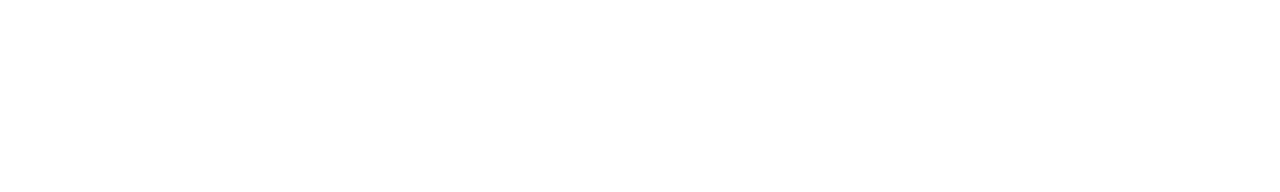
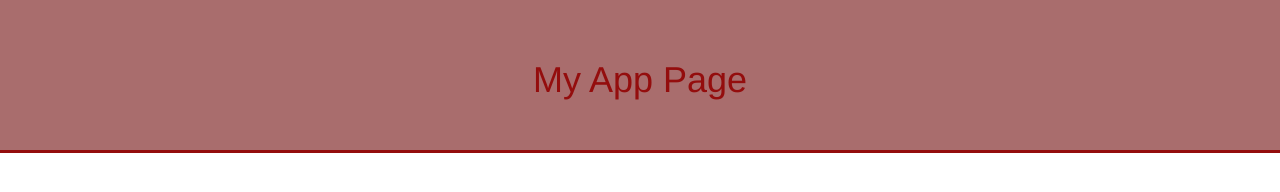
Before and after one commit to berenisser/login_facebook, a plain HTML site: page index.html in a window 1280 px wide. Drawn offline with nearby package versions, Linux system fonts and the light colour scheme.

Commit message:
Styles added

```diff
--- /dev/null
+++ b/assets/css/style.css
@@ -0,0 +1,9 @@
+.color{
+	background-color: #a96d6d;
+	border-bottom: 3px solid #940d0d;
+	padding: 40px 0;
+}
+
+h1{
+	color: #940d0d;
+}
--- a/index.html
+++ b/index.html
@@ -2,17 +2,35 @@
 <html lang="en">
 <head>
 	<meta charset="UTF-8">
-	<title>FAcebook Login</title>
+	<title>Facebook Login</title>
+	<meta name="viewport" content="width=device-width,initial-scale=1.0">
+    <!--typografia-->
+    <link href="https://fonts.googleapis.com/css?family=Raleway" rel="stylesheet">
+    <!-- Compiled and minified CSS -->
+   <!-- <link rel="stylesheet" href="https://cdnjs.cloudflare.com/ajax/libs/materialize/0.99.0/css/materialize.min.css"> -->
+    <link rel="stylesheet" href="https://maxcdn.bootstrapcdn.com/bootstrap/3.3.7/css/bootstrap.min.css">
+    <!--CSS-->
+    <link rel="stylesheet" type="text/css" href="assets/css/style.css">
 </head>
 <body>
+	<!-- Esta parte vino del codigo de boton personalizado -->
 	<div id="fb-root"></div>
 
-	<!-- Codigo del Boton personalizado -->
+	<!-- Estos seran mi maquetación personal -->
+	<header class="container-fluid">
+		<div class="row color">
+			<div class="col-lg-12 col-md-12 text-center">
+				<h1>My App Page</h1>
+			</div>
+		</div>
+	</header>
+
+	<!-- Codigo HTML del Boton personalizado -->
 	<div class="fb-login-button" data-max-rows="1" data-size="large" data-button-type="continue_with" data-show-faces="true" data-auto-logout-link="false" data-use-continue-as="true"></div>
 	<!-- FIN Codigo del Boton personalizado -->
 
 
-
+	<!-- Esta parte vino del codigo de boton personalizado -->
 	<script>(function(d, s, id) {
 	  var js, fjs = d.getElementsByTagName(s)[0];
 	  if (d.getElementById(id)) return;
```
Also changed, not shown: assets/js/main.js (+7 -0 lines).
